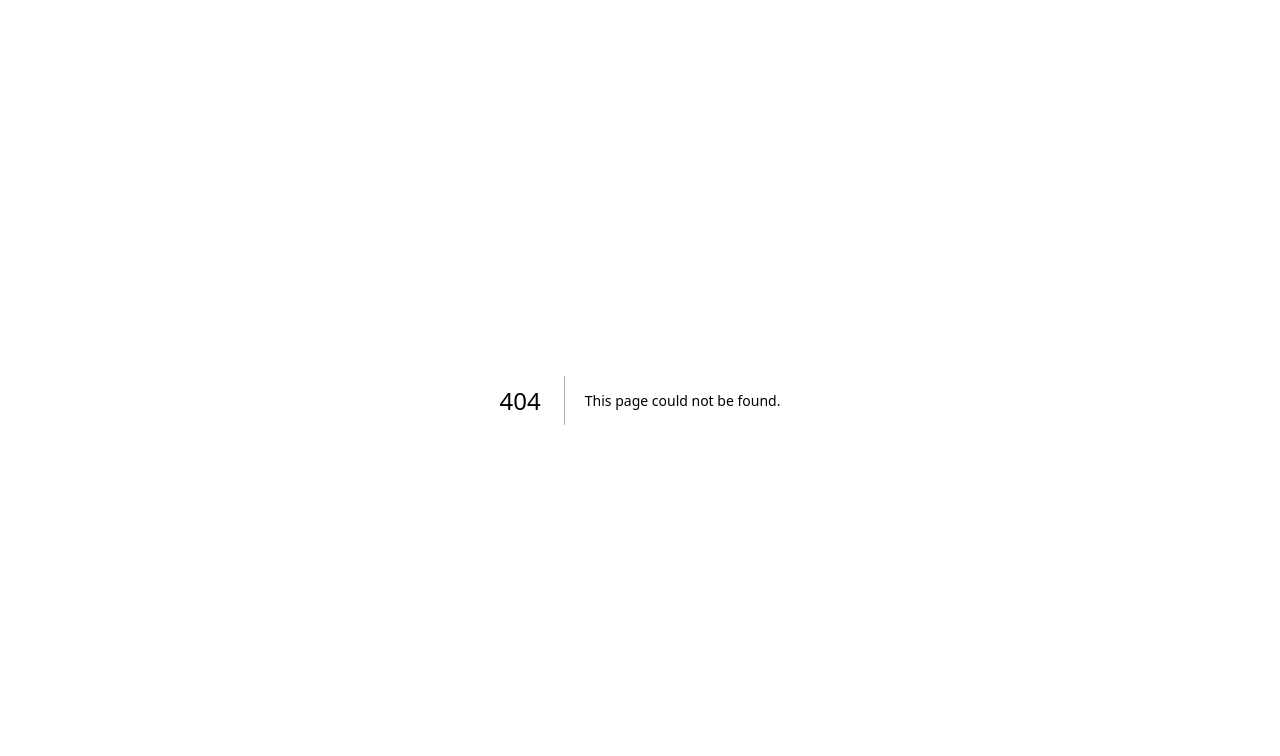
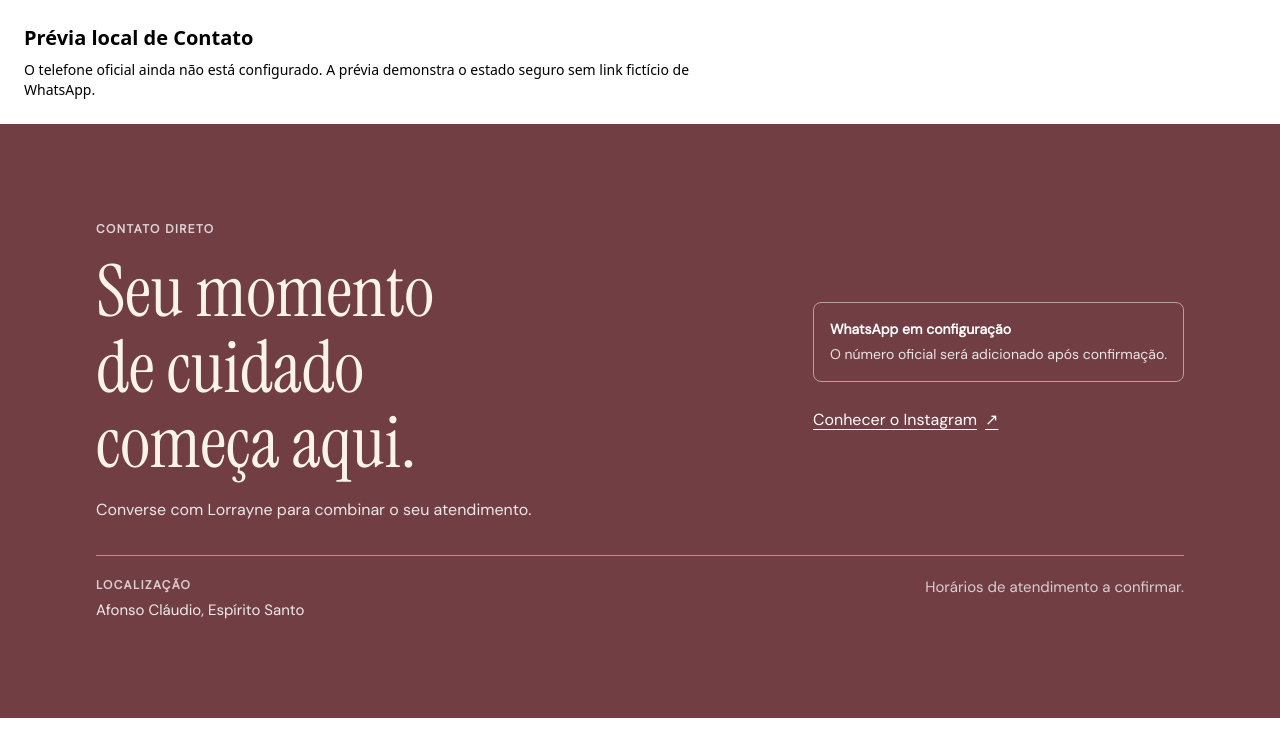
Before and after one commit to KiseStudios/aureabyln, a Next.js app: page /dev/contato in a window 1280 px wide. Before the commit this address had no page. Shown: the top 756 px of the page. Built offline with nearby package versions, Linux system fonts and the light colour scheme.

Commit message:
test: adiciona prévia local da seção de contato

```diff
--- /dev/null
+++ b/src/app/dev/contato/page.tsx
@@ -0,0 +1,19 @@
+import { notFound } from "next/navigation";
+import { Contact } from "@/components/sections/Contact";
+
+export default function ContactPreview() {
+  if (process.env.NODE_ENV !== "development") notFound();
+
+  return (
+    <main>
+      <header className="space-y-2 p-6">
+        <h1 tabIndex={-1} className="text-xl font-semibold">Prévia local de Contato</h1>
+        <p className="max-w-2xl text-sm">
+          O telefone oficial ainda não está configurado. A prévia demonstra o estado seguro sem link
+          fictício de WhatsApp.
+        </p>
+      </header>
+      <Contact phone={null} />
+    </main>
+  );
+}
```
